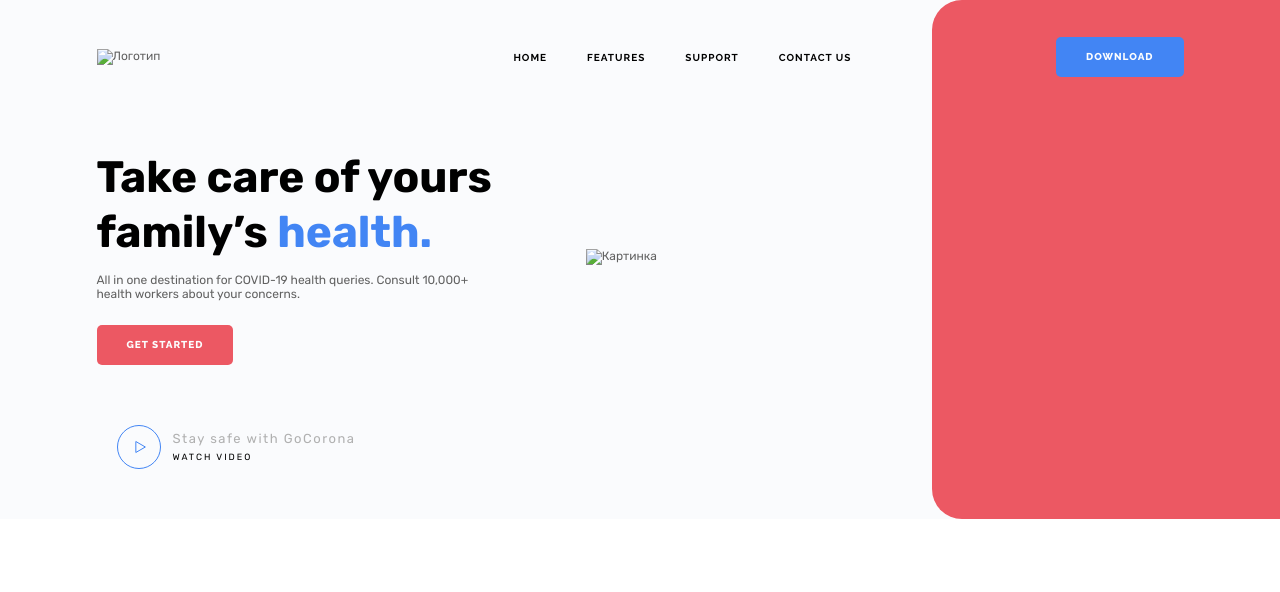
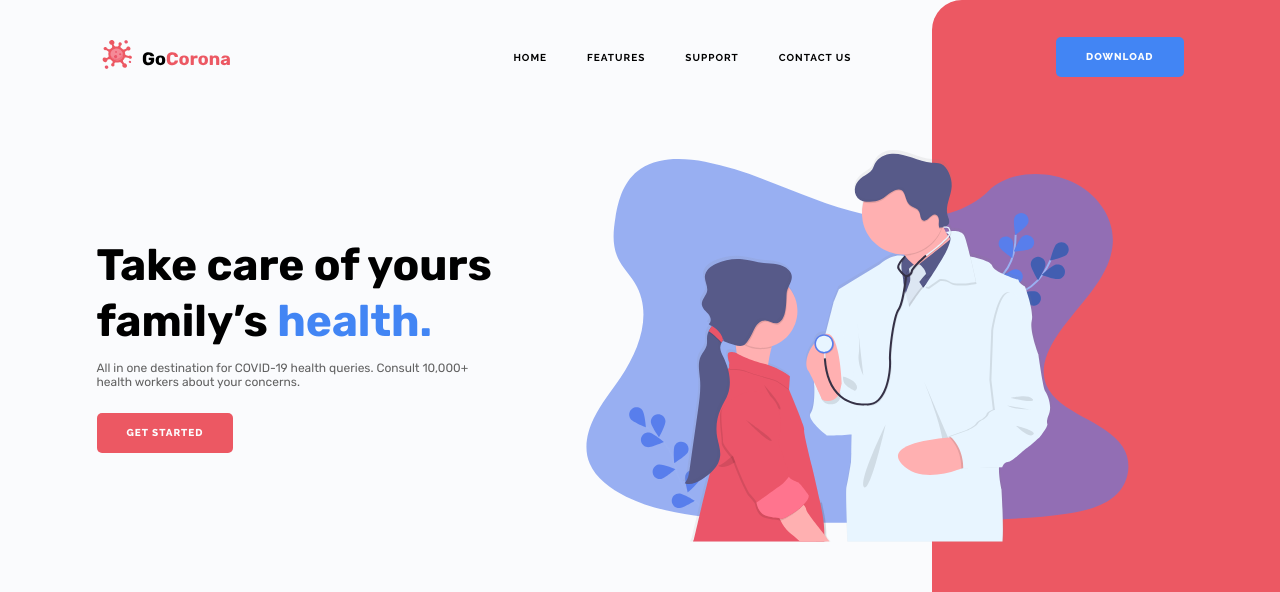
Before and after one commit to ZweiSoms163/gocorona, a website: page index.html in a window 1280 px wide. Shown: the top 592 px of the page. Drawn offline with Linux system fonts and the light colour scheme; the site is published under a folder, as on GitHub Pages, so addresses that start at the root find nothing.

Commit message:
Update index.html

```diff
--- a/index.html
+++ b/index.html
@@ -14,7 +14,7 @@
         <header id="open" class="header">
             <div id="close" class="header__container">
                 <a href="" class="header__logo">
-                    <img src="/img/logo.svg" alt="Логотип">
+                    <img src="img/logo.svg" alt="Логотип">
                 </a>
                 <div class="header__menu menu">
                     <nav  class="menu__body">
@@ -45,7 +45,7 @@
                         </div>
                     </div>
                     <div class="get-started__image">
-                            <img src="/img/group.svg" alt="Картинка">
+                            <img src="img/group.svg" alt="Картинка">
                     </div>
                     <div class="get-started__video">
                         <a class="video-get-strted">
```
